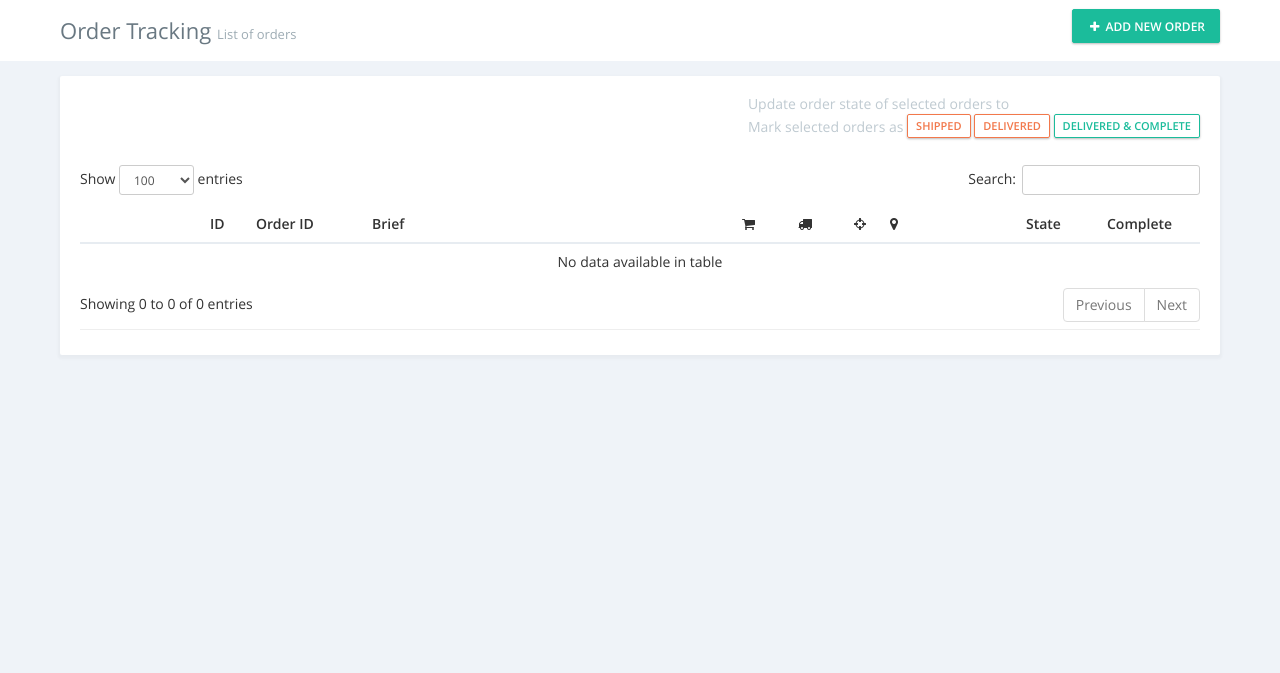
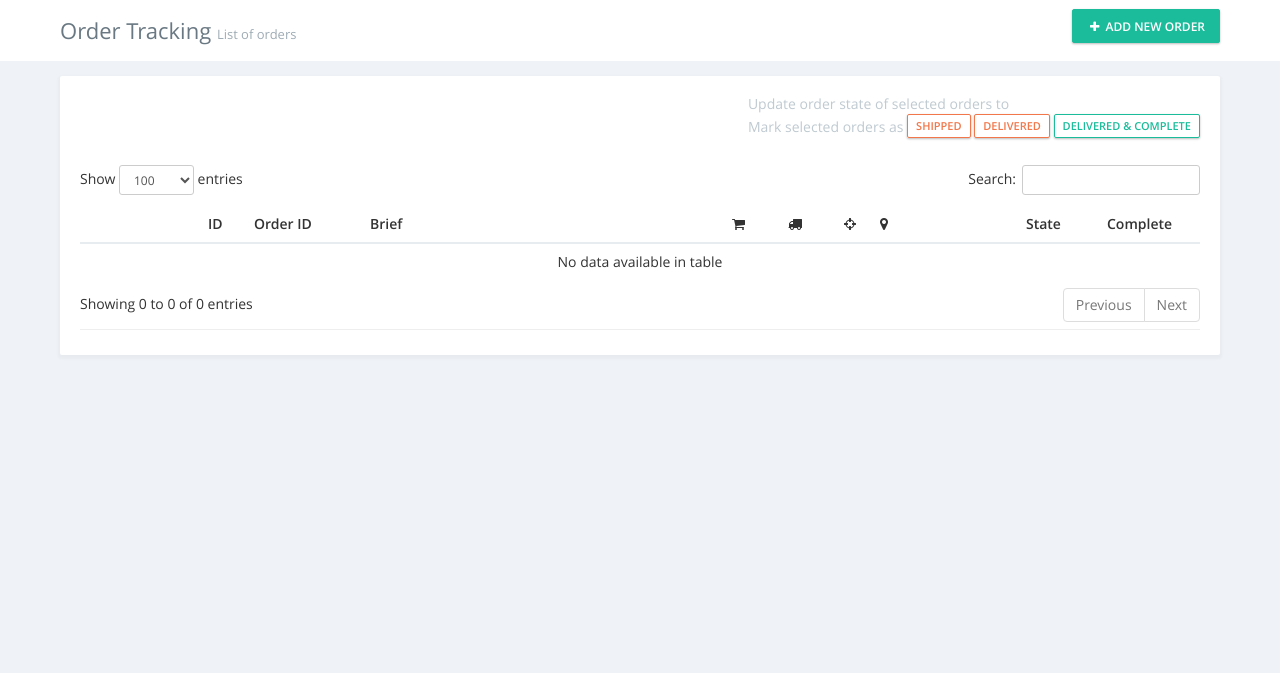
Before and after one commit to domibarton/toolbox, a Django app: template toolbox/ordertracking/templates/ordertracking/order_list.html in a window 1280 px wide. Shown: the part 127-800 px from the top of the page. Run offline with Django 3.2, Linux system fonts and the light colour scheme; the template is opened without the code that fills it, so the values that code supplies are empty; some libraries are stand-ins or nearby versions.

Commit message:
STYLE: Made delivery date column wider

```diff
--- a/toolbox/ordertracking/static/ordertracking/css/order_list.css
+++ b/toolbox/ordertracking/static/ordertracking/css/order_list.css
@@ -25,7 +25,7 @@ table#orderlist thead th.shipped
 
 table#orderlist thead th.delivered
 {
-    width: 120px;
+    width: 130px;
 }
 
 table#orderlist thead th.state
```
